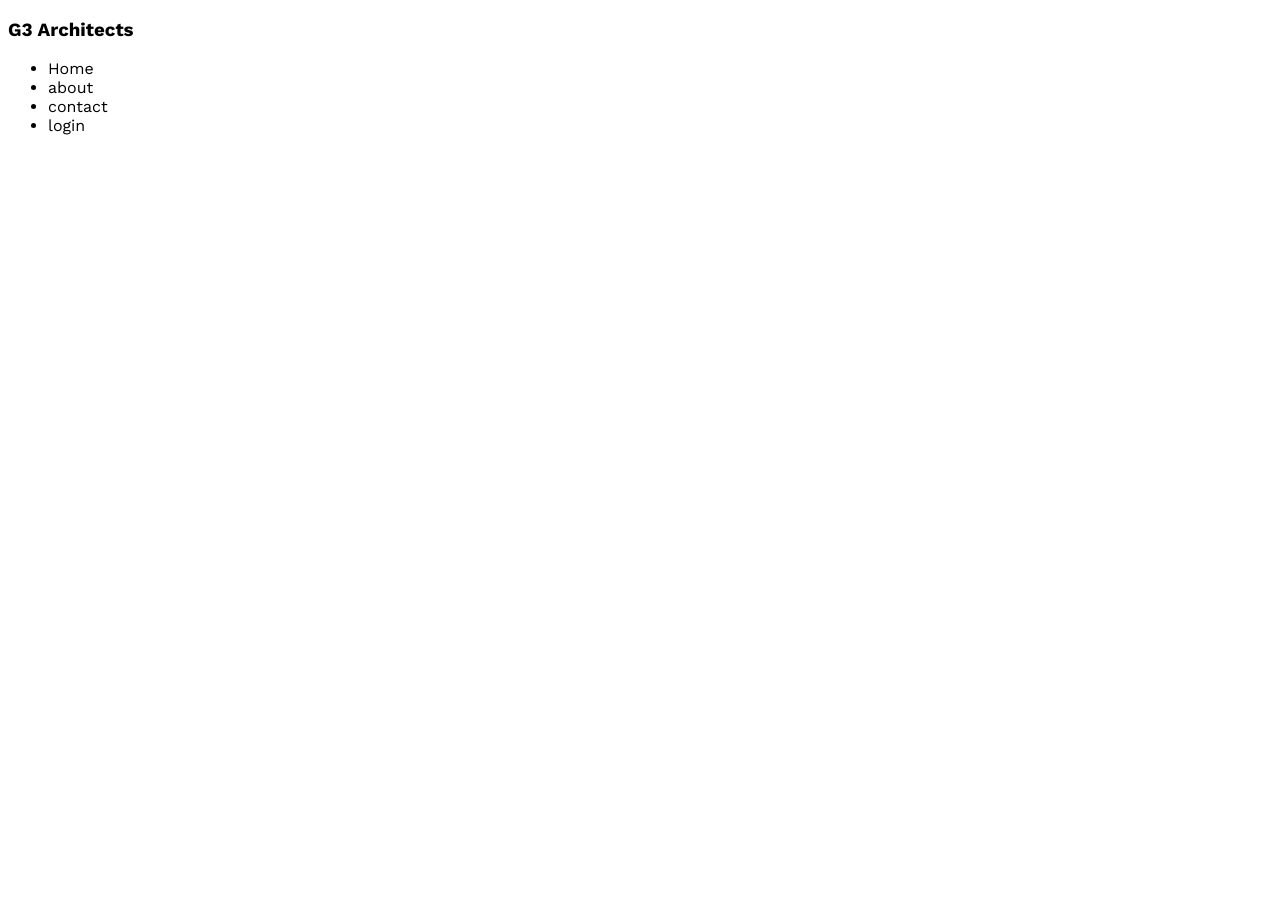
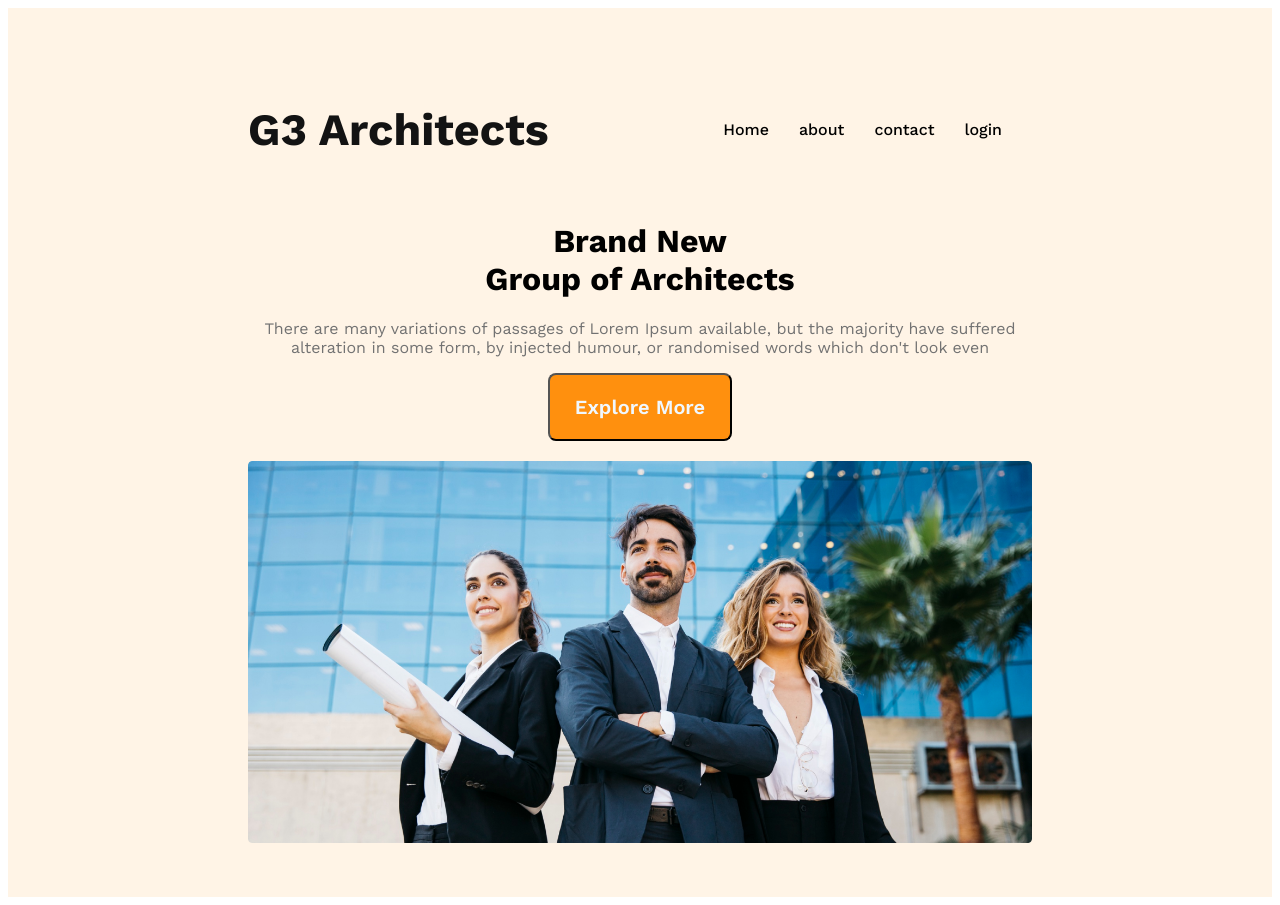
Before and after one commit to tasniahema/check-time, a plain HTML site: page index.html in a window 1280 px wide. Before the commit the page ends 800 px from the top, so only its background shows below. Drawn offline with nearby package versions, Linux system fonts and the light colour scheme.

Commit message:
banner and nav part

```diff
--- a/index.html
+++ b/index.html
@@ -9,7 +9,7 @@
 <body>
     <header>
 <nav>
-    <h3>
+    <h3 class="nav-title">
         G3 Architects
     </h3>
     <ul>
@@ -19,6 +19,18 @@
         <li>login</li>
     </ul>
 </nav>
+<div class="banner">
+    <div class="banner-content">
+        <h1 class="banner-title">Brand New <br>
+            Group of Architects
+            </h1>
+            <p class="banner-drescription">
+                There are many variations of passages of Lorem Ipsum available, but the majority have suffered alteration in some form, by injected humour, or randomised words which don't look even
+            </p>
+            <button class="btn-primary">Explore More</button>
+    </div>
+        <img class="banner-img " src="images/banner.png" alt="">
+</div>
     </header>
     <main>
 
--- a/styles/architect.css
+++ b/styles/architect.css
@@ -1,6 +1,73 @@
 /* work sans font */
 @import url('https://fonts.googleapis.com/css2?family=Lato:wght@300&family=Work+Sans:wght@400;500;600;700;800&display=swap');
-*{
+
+* {
     font-family: 'Lato', sans-serif;
     font-family: 'Work Sans', sans-serif;
 }
+
+/* shared style */
+.btn-primary {
+    border-radius: 8px;
+    color: aliceblue;
+    background: #FF900E;
+    padding: 20px 25px;
+    font-size:1.25rem;
+    font-weight:600;
+
+}
+
+/* header style */
+header {
+    background-color: rgba(255, 144, 14, 0.10);
+    padding: 50px 240px;
+}
+
+nav {
+    display: flex;
+    justify-content: space-between;
+    align-items: center;
+}
+
+.nav-title {
+    font-size: 2.8rem;
+    font-weight: 700;
+    color: #131313;
+}
+
+nav>ul {
+    display: flex;
+}
+
+nav li {
+    list-style: none;
+    margin-right: 30px;
+    font-weight: 500;
+    font-size: 1rem;
+}
+
+nav li a {
+    text-decoration: none;
+    color: rgb(31, 31, 31);
+}
+
+/* banner style */
+.banner-content {
+    max-width: 800px;
+    text-align: center;
+    margin: 0 auto;
+}
+
+.banner-tilte {
+    font-size: 4rem;
+    font-weight: 700;
+    color: #131313;
+}
+
+.banner-drescription {
+    color: #727272;
+}
+.banner-img {
+    width: 100%;
+    margin-top: 20px;
+}
```
